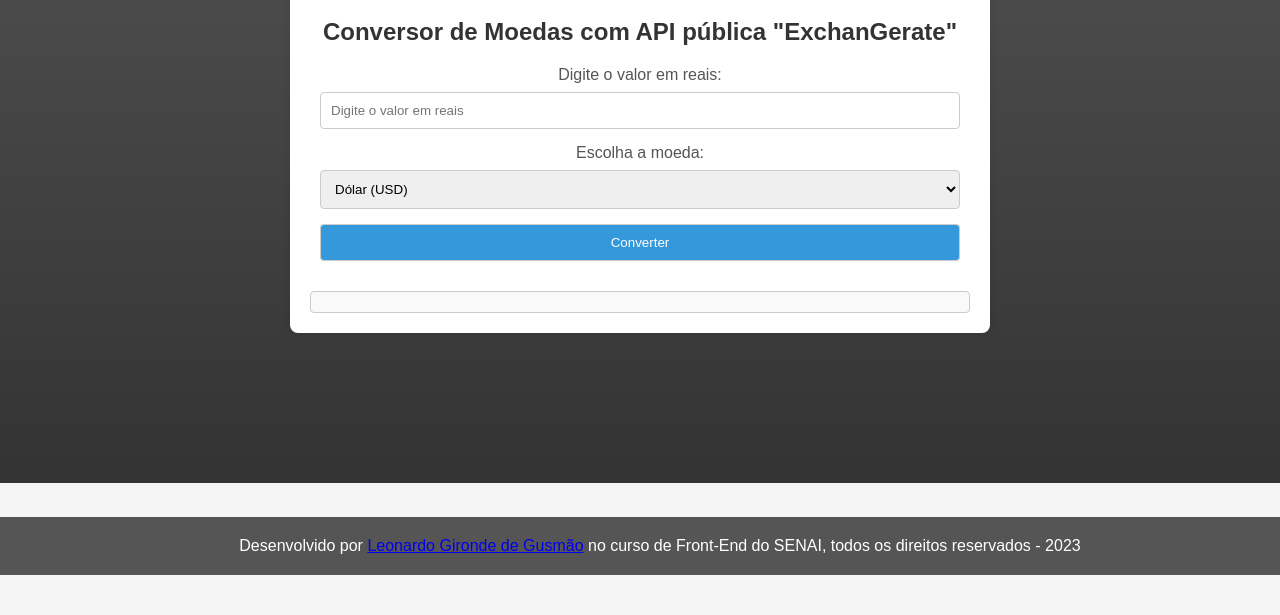
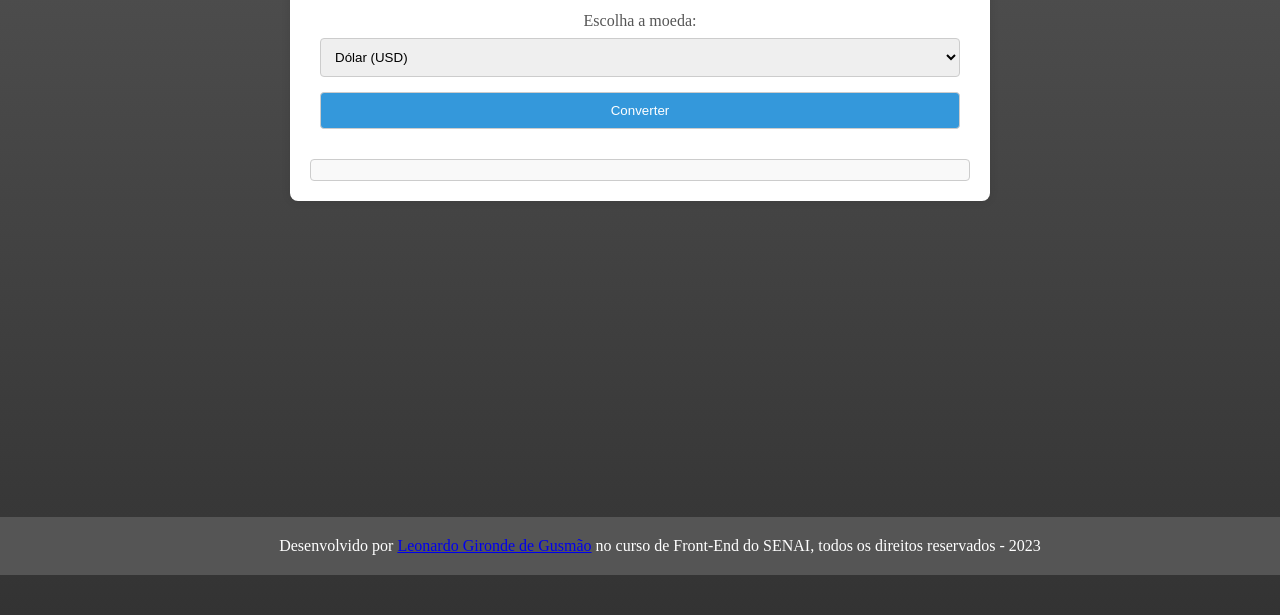
Before and after one commit to leoggusmao/Conversor-de-moedas, a plain HTML site: page index.html in a window 1280 px wide. Shown: the part 225-840 px from the top of the page. Before the commit the page ends 800 px from the top, so only its background shows below. Drawn offline with Linux system fonts and the light colour scheme.

Commit message:
Add files via upload

```diff
--- a/css/style.css
+++ b/css/style.css
@@ -1,20 +1,13 @@
-html, body {
+body, html {
     height: 100%;
     margin: 0;
   }
 
-body {
-    font-family: 'Arial', sans-serif;
-    padding: 0;
-    background-color: #f5f5f5;
-    display: flex;
-    flex-direction: column;
-    min-height: 100vh;
-}
-
   .degrade {
     background: linear-gradient(to bottom, #555, #333);
-    padding: 150px;
+    height: 100%;
+    color: white;
+    padding: 20px;
     text-align: center;
   }
 
```
Lines whose indentation alone changed are shown as unchanged.
